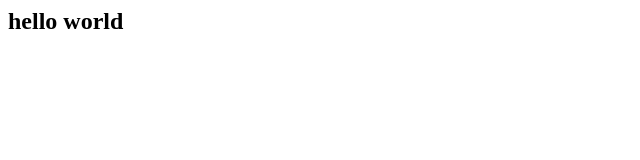
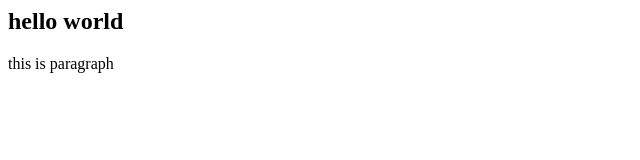
Before and after one commit to ronak-bytesved/Ronak-repose, a plain HTML site: page index.html in a window 1280 px wide. Shown: the whole page, without its empty margins (0-640 px from the left). Drawn offline with Linux system fonts and the light colour scheme.

Commit message:
new added

```diff
--- a/index.html
+++ b/index.html
@@ -1 +1,2 @@
 <h2>hello world</h2>
+<p>this is paragraph</p>
--- /dev/null
+++ b/style.css
@@ -0,0 +1,3 @@
+p{
+    color: red;
+}
```
